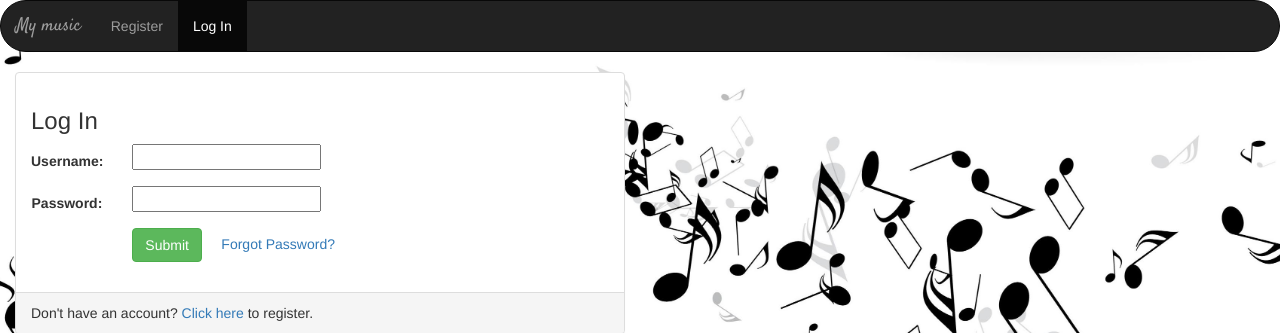
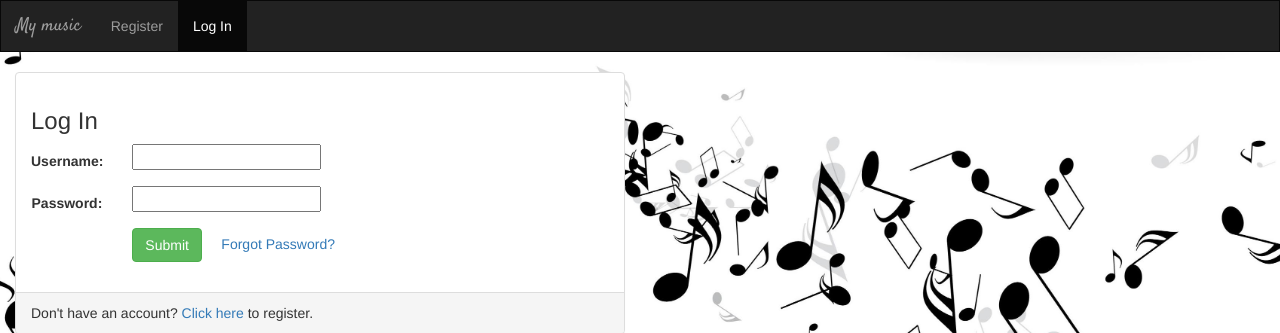
Before and after one commit to nevilparmar11/Music_Sharing_Site, a Django app: page / in a window 1280 px wide. Shown: the top 333 px of the page. Run offline with Django 3.2, Linux system fonts and the light colour scheme; some libraries are stand-ins or nearby versions.

Commit message:
style.css fix2

```diff
--- a/static/music/style.css
+++ b/static/music/style.css
@@ -24,7 +24,7 @@ ul.errorlist > li {
 }
 
 .navbar {
-    border-radius: 1000px;
+    border-radius: 0;
 }
 
 .navbar-brand {
```
